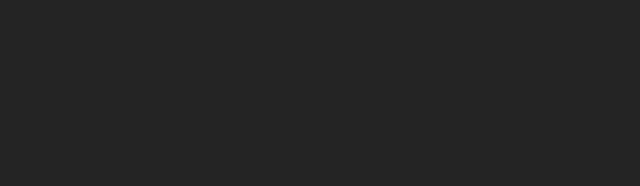
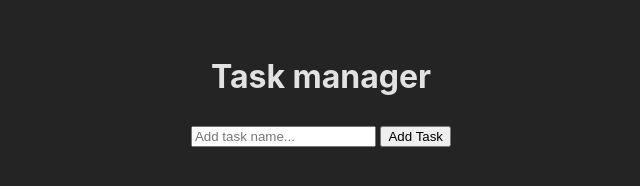
Before and after one commit to MikeDre/task-manager, a website built with Vite: page index.html in a window 1280 px wide. Shown: the whole page, without its empty margins (319-959 px from the left). Built offline with nearby package versions, Linux system fonts and the light colour scheme.

Commit message:
✨ Added: base task input form

```diff
--- a/src/main.ts
+++ b/src/main.ts
@@ -2,5 +2,12 @@ import './style.css'
 
 document.querySelector<HTMLDivElement>('#app')!.innerHTML = `
   <div>
+    <h1>Task manager</h1>
+    <form id="tm__form">
+      <input type="text" id="tm__new-task-title" placeholder="Add task name..." required >
+      <button type="submit">Add Task</button>
+    </form>
+
+    <ul id="tm__tasks"></ul>
   </div>
 `
--- a/src/style.css
+++ b/src/style.css
@@ -25,7 +25,6 @@ a:hover {
 
 body {
   margin: 0;
-  display: flex;
   place-items: center;
   min-width: 320px;
   min-height: 100vh;
```
